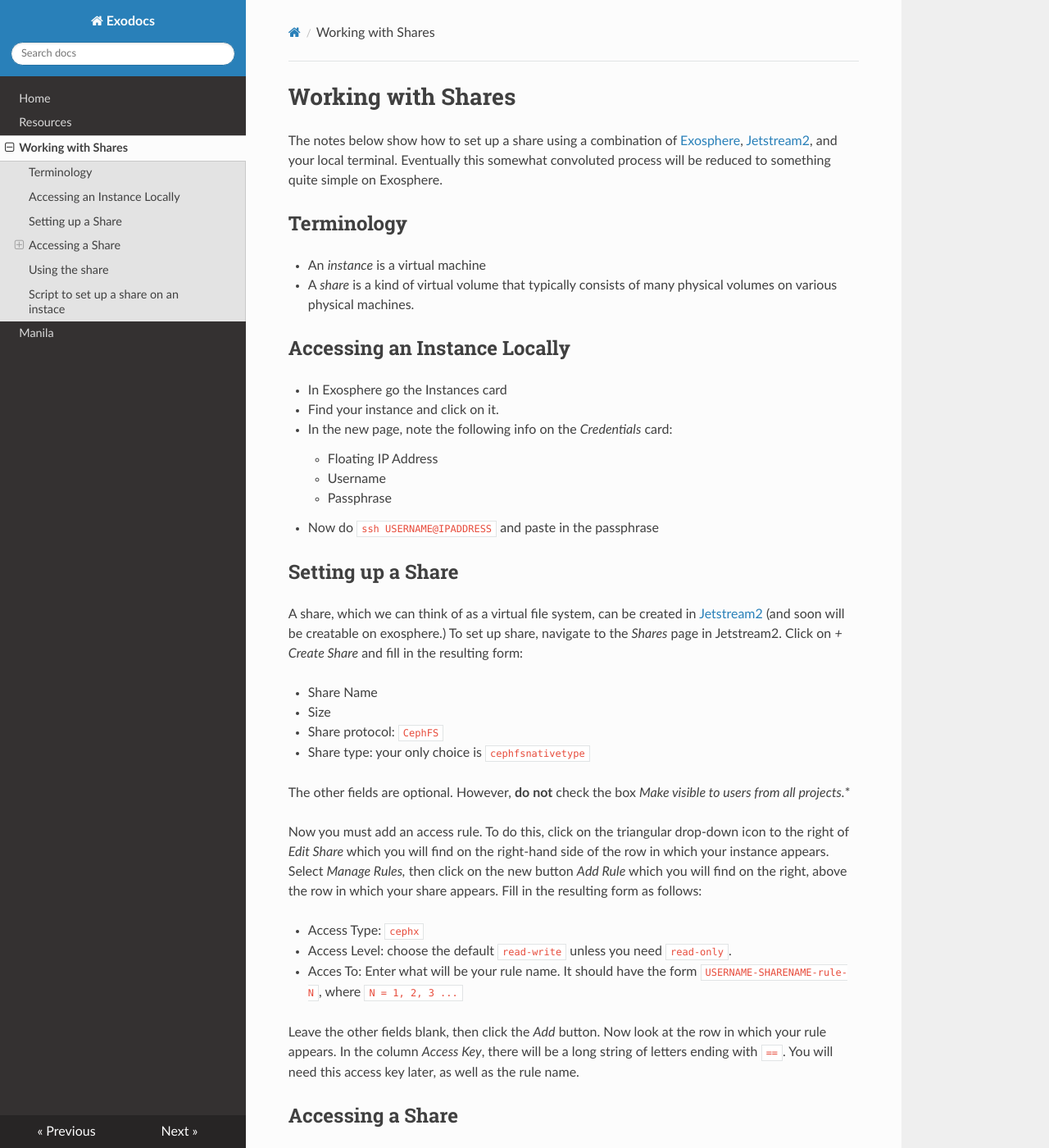
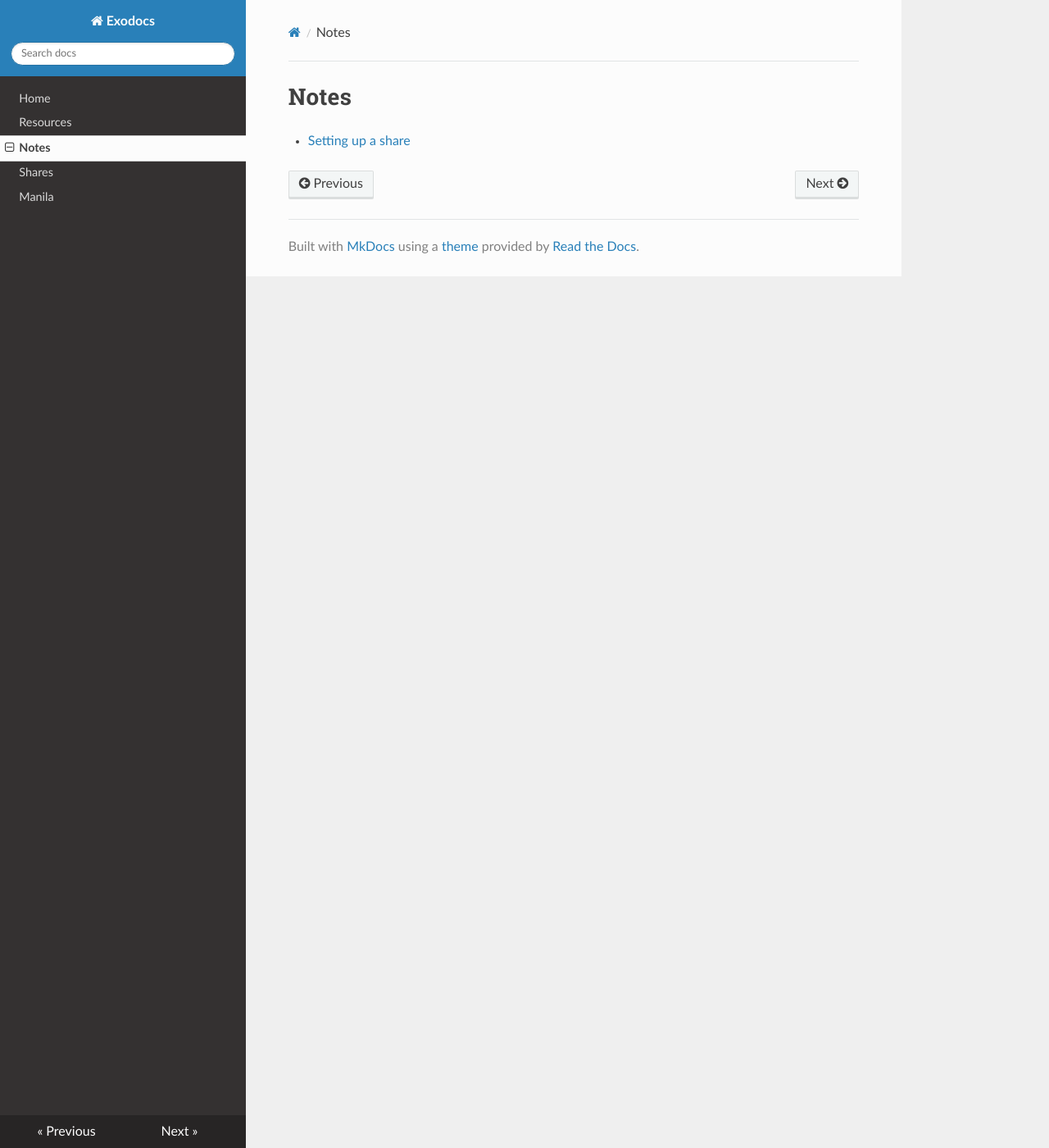
Before and after one commit to jxxcarlson/exo-docs, an MkDocs documentation site: the page built from exo-docs/notes.md, in a window 1280 px wide and 1400 px high. Shown: the whole window at 82% size. Built offline with MkDocs 1.6.1, drawn with Linux system fonts in a browser that asks for light colours; nearby versions of some CDN libraries; some of the changed text lies outside the part shown.

Commit message:
update docs

````diff
--- a/exo-docs/notes.md
+++ b/exo-docs/notes.md
@@ -1,181 +1,3 @@
-# Working with Shares
+# Notes
 
-The notes below show how to set up a share
-using a combination of [Exosphere](https://exosphere.app),
-[Jetstream2](https://js2.jetstream-cloud.org/), and your
-local terminal.  Eventually this somewhat convoluted
-process will be reduced to something quite simple on Exosphere.
-
-## Terminology
-
-- An *instance* is a virtual machine
-- A *share* is a kind of virtual volume that typically
-consists of many physical volumes on various physical machines.
-
-## Accessing an Instance Locally
-
-- In Exosphere go the Instances card
-- Find your instance and click on it.
-- In the new page, note the following info on the
-*Credentials* card:
-    - Floating IP Address
-    - Username
-    - Passphrase
-- Now do `ssh USERNAME@IPADDRESS` and paste in the passphrase
-
-
-
-## Setting up a Share
-
-A share, which we can think of as a virtual file
-system, can be created in [Jetstream2](https://js2.jetstream-cloud.org/) (and soon
-will be creatable on exosphere.)  To set up share,
-navigate to the *Shares* page in Jetstream2.  Click on *+ Create Share*
-and fill in the resulting form:
-
-- Share Name
-- Size
-- Share protocol: `CephFS`
-- Share type: your only choice is `cephfsnativetype`
-
-The other fields are optional.  However, **do not** check the
-box *Make visible to users from all projects.**
-
-Now you must add an access rule.  To do this, click on the
-triangular drop-down icon to the right of *Edit Share*
-which you will find on the right-hand side of the row
-in which your instance appears.  Select *Manage Rules,*
-then click on the new button *Add Rule* which you will
-find on the right, above the row in which your share
-appears.  Fill in the resulting form as follows:
-
-- Access Type: `cephx`
-- Access Level: choose the default `read-write` unless you need `read-only`.
-- Acces To: Enter what will be your rule name.  It should have the form
-`USERNAME-SHARENAME-rule-N`, where `N = 1, 2, 3 ...`
-
-Leave the other fields blank, then click the *Add* button.
-Now look at the row in which your rule appears.  In the
-column *Access Key*, there will be a long string of letters
-ending with `==`.  You will need this access key later,
-as well as the rule name.
-
-## Accessing a Share
-
-To be able to access a share on a running instance,
-two files must be correctly configured:
-
-1. Your keyring file in `/etc/ceph`
-2. The `/etc/fstab` fild
-
-To set them up, ssh to your instance
-
-
-### Keyring file
-
-It is important that your keyring file name obey
-certain conventions, namely as in this model.
-
-```
-/etc/ceph/ceph.client.RULE_NAME.keyring
-```
-
-```
-[client.RULE_NAME]
-  key = ACCESSKEY
-```
-
-```
-[client.joeuser-testinstance-rule-1]
-  key = AQ...bw==
-```
-
-
-### fstab file
-
-You must add a line of the following form to your `/etc/fstab` file:
-
-```
-PATH LOCAL_SHARE_NAME ceph name=RULE_NAME,x-systemd.device-timeout=30,x-systemd.mount-timeout=30,noatime,_netdev,rw 0   2
-```
-
-You already know about the `RULE_NAME`. For the `LOCAL_SHARE_NAME`, do
-something like `mkdir /mydata` in your instance. Then use `mydata` as the
-`LOCAL_SHARE_NAME`.  For the `PATH`, go to Jetstream2, click on the
-name of your share in the mult-row display of shares so as to get
-the share detail.  You will notice an item **Path**.  Copy long
-string of numbers and letters you see there.
-
-## Using the share
-
-First, we mount the share:
-
-```
-$ sudo mount /mydata
-```
-
-Now let's write something to a file on the share:
-
-```
-$ sudo cat /mydata/foo.txt
-This is a tests
-^D
-```
-
-Then we have
-
-```
-$ ls /mydata
-foo.txt
-
-$ cat /mydata/foo.txt
-This is a test
-```
-
-Finally, we unmont the share:
-
-```
-$ sudo umount /mydata
-```
-
-
-## Script to set up a share on an instace
-
-```
-#!/bin/bash
-
-# Draft 1 of a script for setting up shares on an instance
-# In this draft, the four parameters local_share_name, rule_name
-# path, and access_key are entered manually.
-
-# We should automate input of parameters to the greatest extent possible
-
-# Define the filename
-# Eventually it will be /etc/fstab
-fstab='fake-fstab'
-
-# Define the ceph directory
-# Eventually it will be /etc/ceph
-ceph_dir='fake-ceph'
-
-# Get the needed inputs
-read -p "Enter a local name for your share, e.g., 'myshare':" local_share_name
-read -p "Enter the name of your access rule, e.g, 'joe-sharename-rule-1':" rule_name
-read -p "Enter the path for your share:" path
-read -p "Enter your access key:" access_key
-
-
-# construct the new line for /etc/fstab that will enable mounting of the share
-new_fstab_line="$path $local_share_name ceph name=$rule_name,x-systemd.device-timeout=30,x-systemd.mount-timeout=30,noatime,_netdev,rw 0   2"
-
-ceph_data="[client.$rule_name]\n    key = $access_key"
-keyring_file_name="ceph.client.$rule_name.keyring"
-
-# append line to fstab
-echo $new_fstab_line >> $fstab
-echo Your data has been written to $fstab
-
-# create keyring file
-echo $ceph_data >> $ceph_dir/$keyring_file_name
-echo Your key ring file has been created: $ceph_dir/$keyring_file_name
-```
+- [Setting up a share](/exo-docs/shares.md)
--- a/mkdocs.yml
+++ b/mkdocs.yml
@@ -8,4 +8,5 @@
   - Home: 'index.md'
   - 'resources.md'
   - 'notes.md'
+  - 'shares.md'
   - 'manila.md'
````
Also changed, not shown: exo-docs/shares.md (added).
